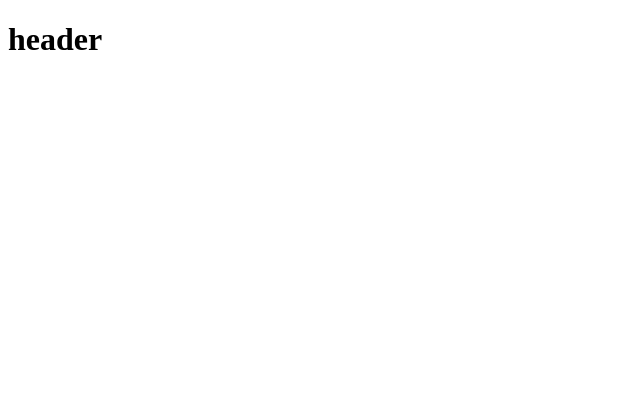
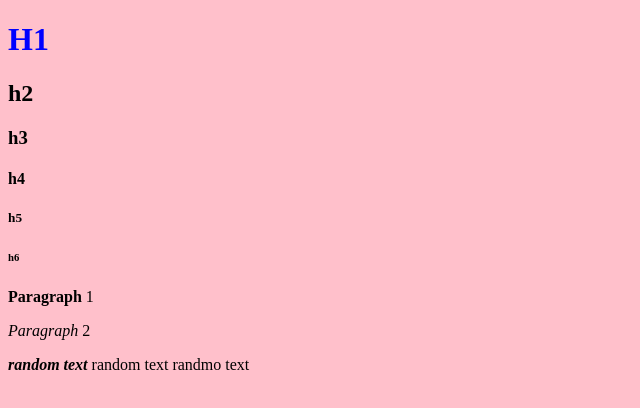
Before and after one commit to catvo91/project_odin_2021, a plain HTML site: page html-boilerplate/test.html in a window 1280 px wide. Shown: the whole page, without its empty margins (0-640 px from the left). Drawn offline with Linux system fonts and the light colour scheme.

Commit message:
test 3 - more html practice

```diff
--- a/html-boilerplate/style.css
+++ b/html-boilerplate/style.css
@@ -1,3 +1,6 @@
 h1 {
     color: blue;
 }
+body {
+    background: pink;
+}
--- a/html-boilerplate/test.html
+++ b/html-boilerplate/test.html
@@ -1,11 +1,21 @@
 <!DOCTYPE html>
 <html>
-    <header>
-        <title>Test</title>
-        <meta charset = "UTF-8">
-        <link rel="style" href="style.css">
-    </header>
+    <head>
+        <title>This is my HTML Test</title>
+        <meta charset="UTF-8">
+        <link rel="stylesheet" href="style.css">
+    </head>
     <body>
-        <h1> header </h1>
+        <h1>H1</h1>
+        <!--Hidden Comment-->
+        <h2> h2 </h2>
+        <h3> h3 </h3>
+        <h4> h4 </h4>
+        <h5> h5 </h5>
+        <h6> h6 </h6>
+        <!-- strong make text bold and em makes text italicized! do not use <b> and <i> for accessibility reasons -->
+        <p><strong>Paragraph</strong> 1</p>
+        <p><em>Paragraph</em> 2</p>
+        <p> <strong><em>random text</em></strong> random text randmo text </p>
     </body>
 </html>
```
